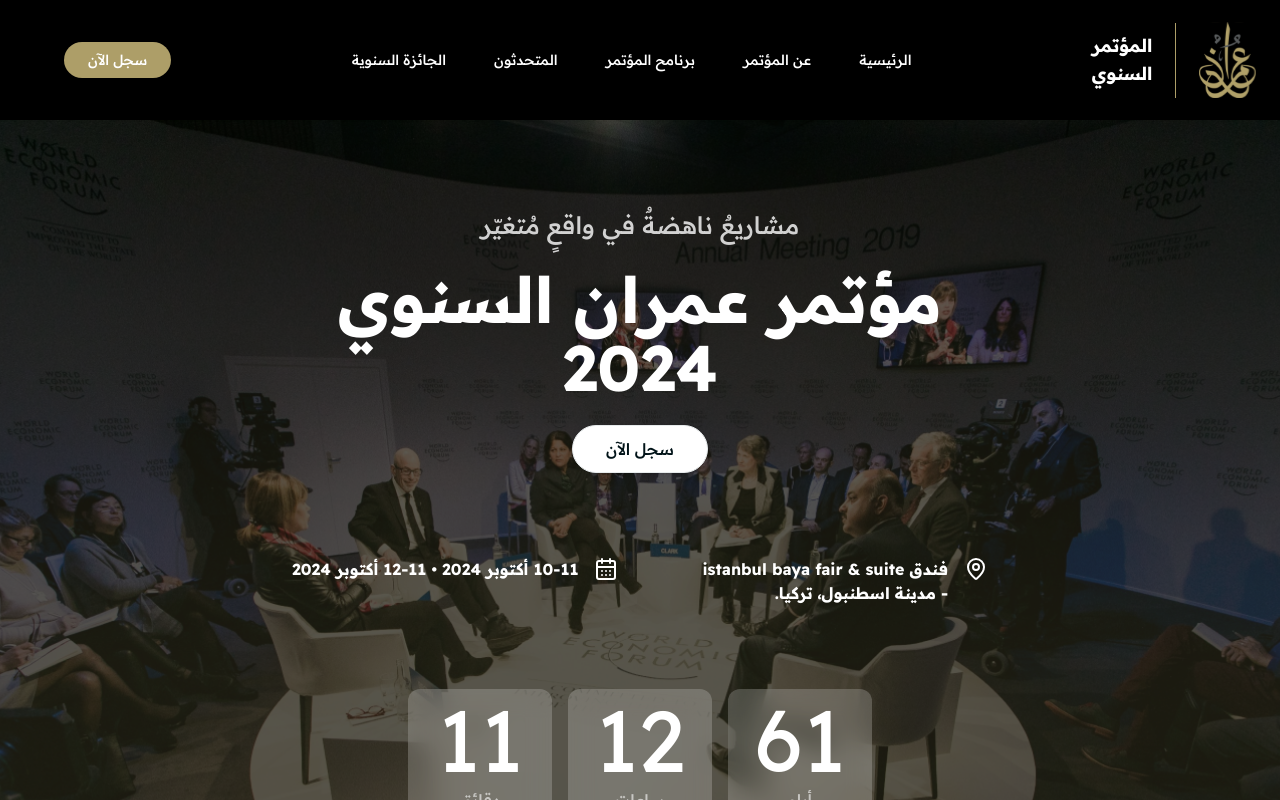
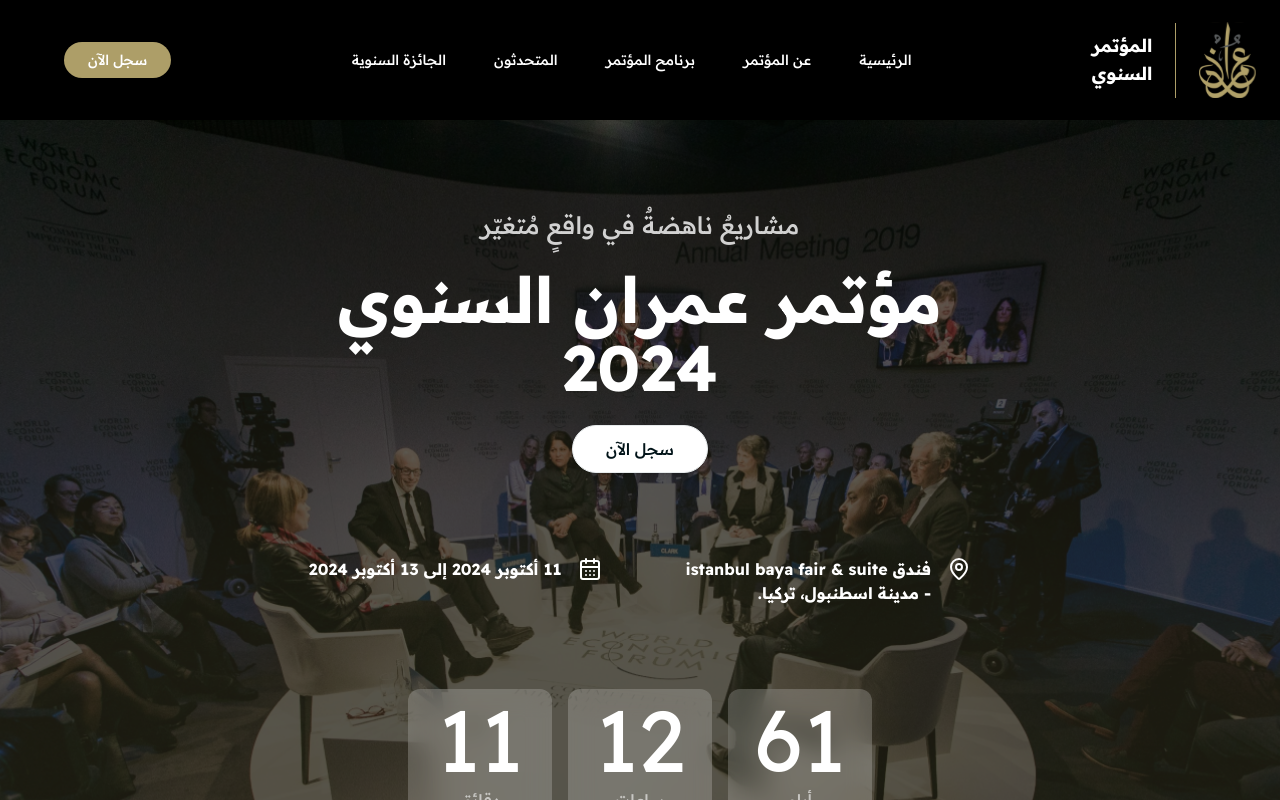
Before and after one commit to ousszizou/omran-event, a Next.js app: page / in a window 1280 px wide. Shown: the top 800 px of the page. Built offline with nearby package versions, Linux system fonts and the light colour scheme.

Commit message:
fix date format & spacing in the header

```diff
--- a/components/sections/omran-header.tsx
+++ b/components/sections/omran-header.tsx
@@ -102,51 +102,9 @@ export const OmranHeader = () => {
             </ShowInAnimation>
             <p>
               <TextEffectAnimation
-                reverse={true}
-                delay={2.5}
-                text="10-11 "
+                text="11 أكتوبر 2024 إلى 13 أكتوبر 2024"
                 isInView={isInView}
-              />
-              <TextEffectAnimation
-                delay={2.7}
-                text="أكتوبر "
-                isInView={isInView}
-              />
-              <TextEffectAnimation
-                reverse={true}
-                delay={2.85}
-                text="2024"
-                isInView={isInView}
-              />
-              <TextEffectAnimation delay={3} text=" • " isInView={isInView} />
-              <TextEffectAnimation
-                reverse={true}
-                delay={3.05}
-                text="11"
-                isInView={isInView}
-              />
-              <TextEffectAnimation
-                reverse={true}
-                delay={3.05}
-                text="-"
-                isInView={isInView}
-              />
-              <TextEffectAnimation
-                reverse={true}
-                delay={3.05}
-                text="12 "
-                isInView={isInView}
-              />
-              <TextEffectAnimation
-                delay={3.2}
-                text="أكتوبر "
-                isInView={isInView}
-              />
-              <TextEffectAnimation
-                reverse={true}
-                delay={3.3}
-                text="2024"
-                isInView={isInView}
+                delay={3}
               />
             </p>
           </div>
```
